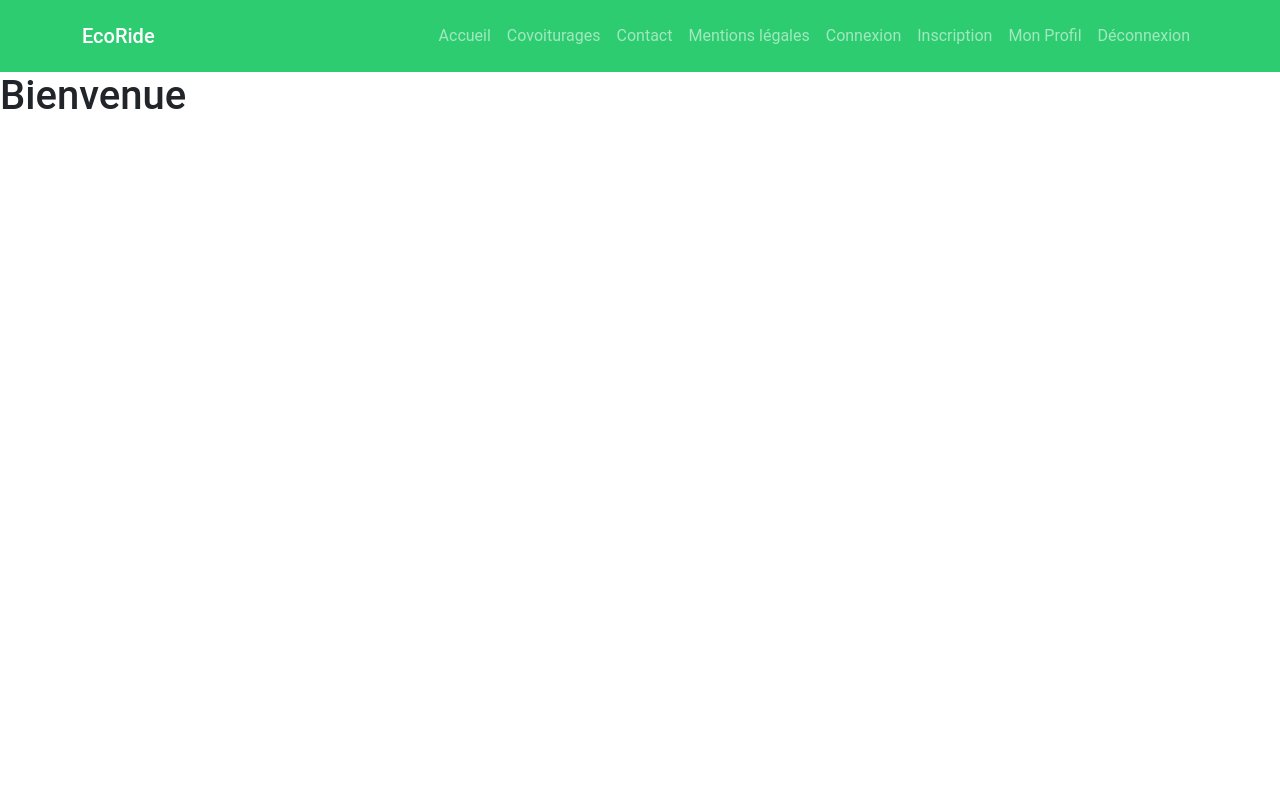
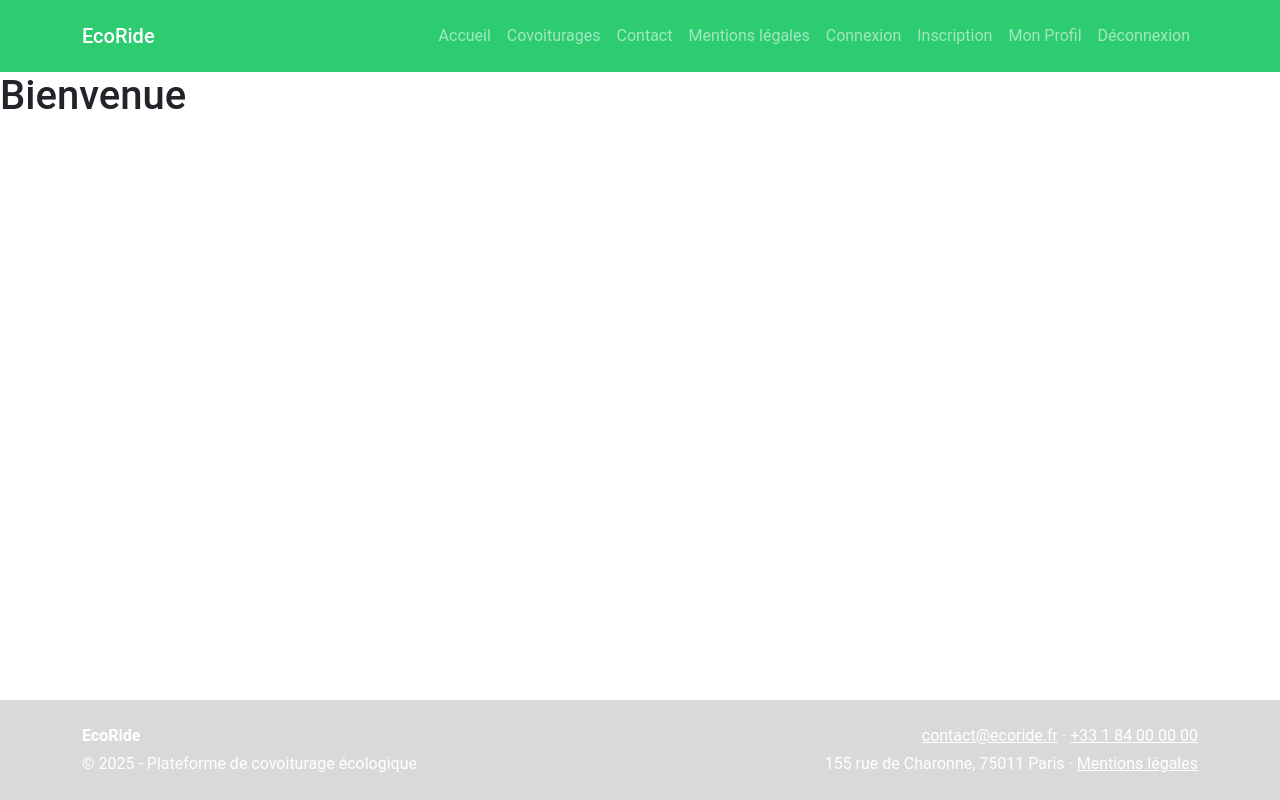
Before and after one commit to kantonirina02/ProjetEcoRide, a PHP site: page / in a window 1280 px wide. Run offline with PHP 8.4, Linux system fonts and the light colour scheme; some libraries are stand-ins or nearby versions.

Commit message:
add footer

```diff
--- a/index.html
+++ b/index.html
@@ -49,8 +49,27 @@
         <!-- Le contenu de la page sera injectée ici-->
     </main>
 
-    <footer>
-
+    <footer id="contact-footer" class="bg-dark text-white py-4 mt-5 footer">
+        <div class="container">
+            <div class="row gy-3">
+                <div class="col-md-6 text-center text-md-start">
+                    <p class="mb-1 fw-bold">EcoRide</p>
+                    <p class="mb-0">&copy; 2025 - Plateforme de covoiturage écologique</p>
+                </div>
+                <div class="col-md-6 text-center text-md-end">
+                    <p class="mb-1">
+                        <a href="mailto:contact@ecoride.fr" class="text-white text-decoration-underline">contact@ecoride.fr</a>
+                        &middot;
+                        <a href="tel:+33184000000" class="text-white text-decoration-underline">+33 1 84 00 00 00</a>
+                    </p>
+                    <p class="mb-0">
+                        155 rue de Charonne, 75011 Paris
+                        &middot;
+                        <a href="/mentions-legales" class="text-white text-decoration-underline" data-link>Mentions légales</a>
+                    </p>
+                </div>
+            </div>
+        </div>
     </footer>
 
     <script type="module" src="Router/router.js"></script>
--- a/scss/main.scss
+++ b/scss/main.scss
@@ -1,2 +1,24 @@
 @import url(/node_modules/bootstrap-icons/font/bootstrap-icons.css);
 @import 'custom';
+
+
+html, body{
+    min-height: 100%;
+}
+body{
+    min-height: 100vh;
+    display: flex;
+    flex-direction: column;
+}
+main{
+    flex: 1 0 auto;
+}
+footer{
+    flex-shrink: 0;
+    margin-top: auto;
+    width: 100%;
+    padding: 30px;
+}
+p{
+    font-family: $font-family-sans-serif;
+}
```
Also changed, not shown: scss/main.css, 1 other file.
